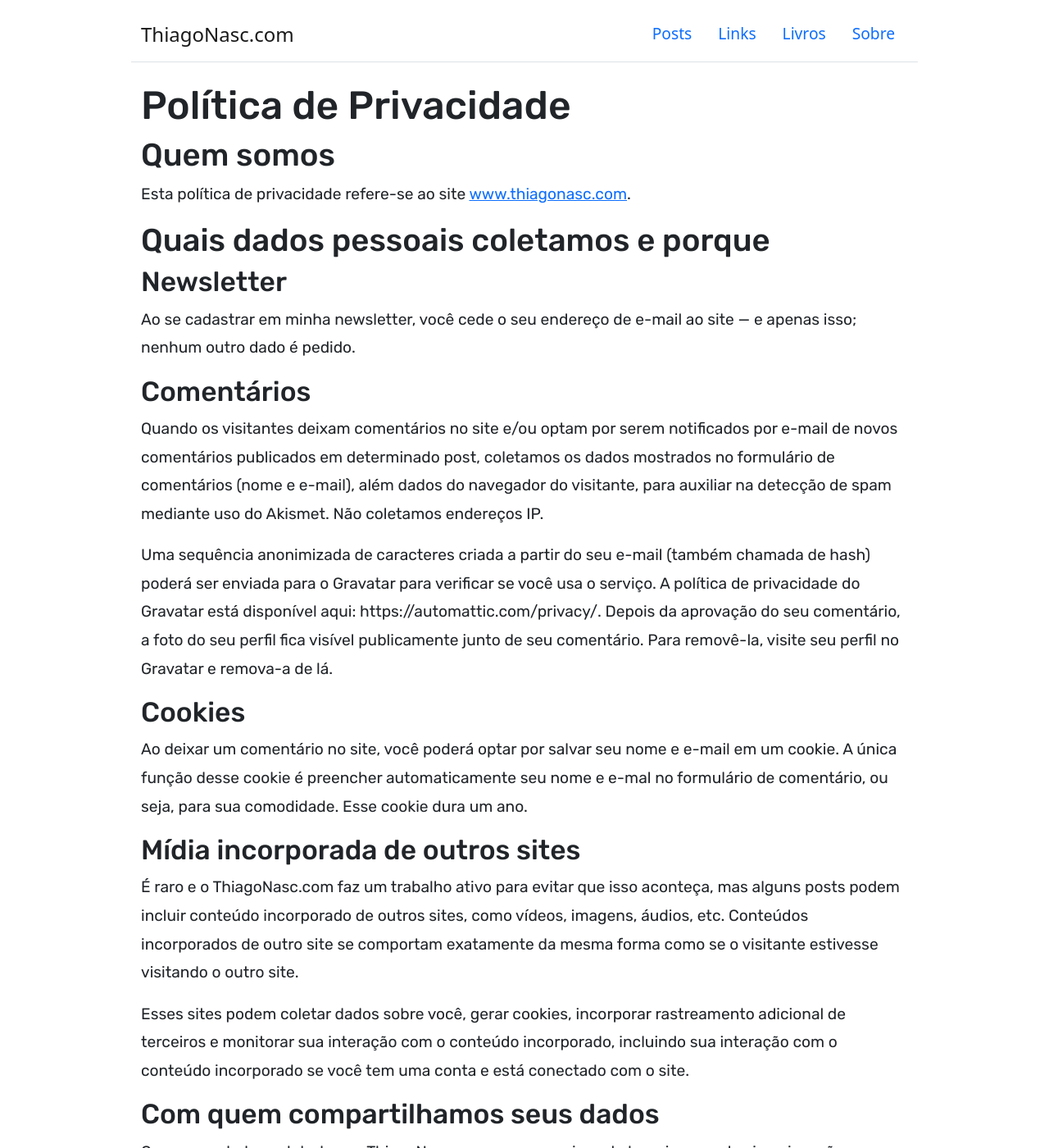
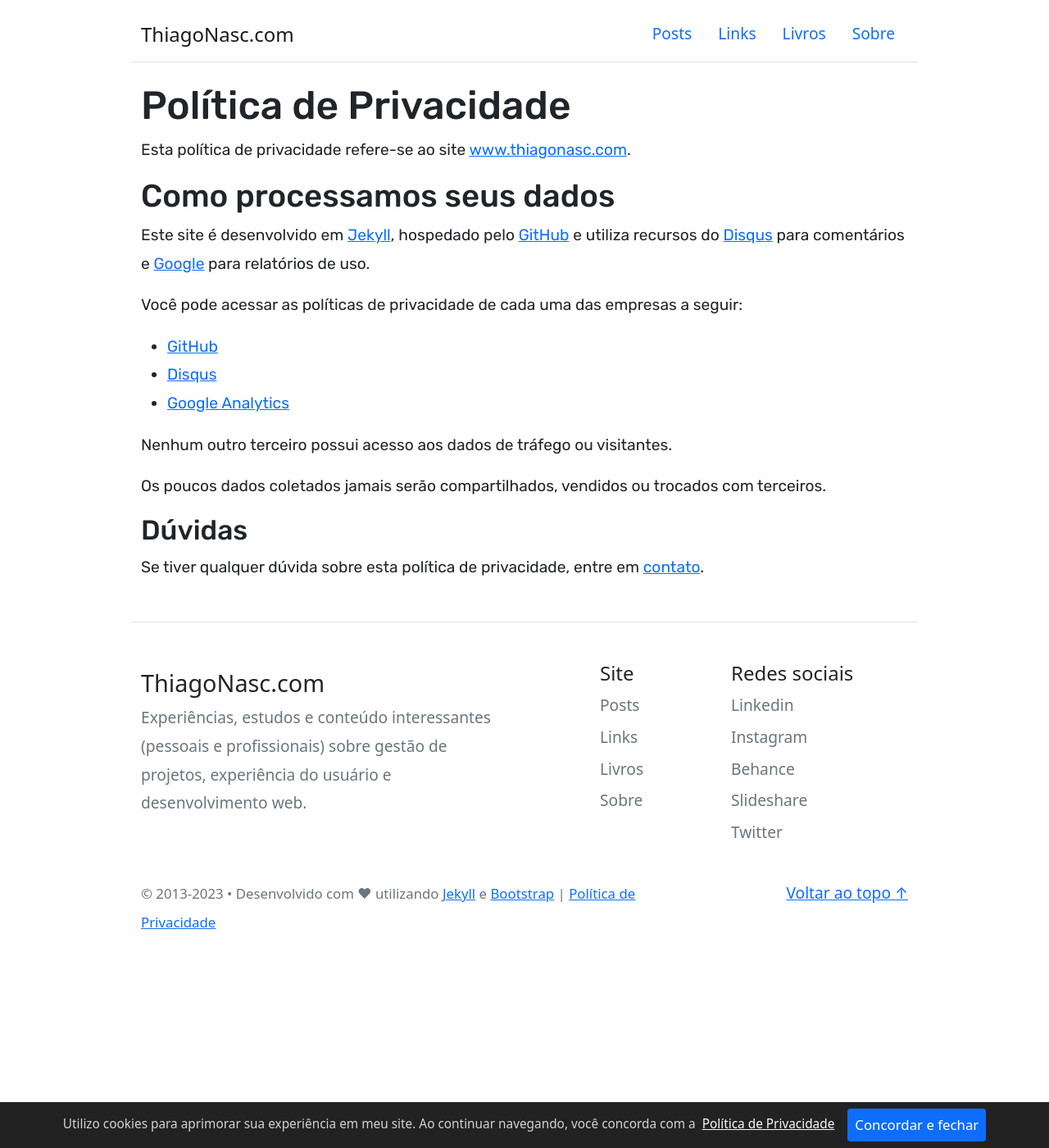
Before and after one commit to thiagonasc/thiagonasc.github.io, a Jekyll site: the page built from pages/politica-privacidade.md, in a window 1280 px wide and 1400 px high. Shown: the whole window at 82% size. Built offline with Jekyll 4.4.1, drawn with Linux system fonts in a browser that asks for light colours; some of the changed text lies outside the part shown.

Commit message:
politica de privacidade + barra de consentimento de cookies

```diff
--- /dev/null
+++ b/_includes/cookie-consent.html
@@ -0,0 +1,46 @@
+<style>
+    #cookie-notice {display: none; position: fixed; bottom: 0; width: 100%; background: #222; color: rgba(255,255,255,0.8); font-size: 0.8em;}
+    #cookie-notice a {display: inline-block; cursor: pointer; margin-left: 0.5rem;}
+    @media (max-width: 767px) {
+        #cookie-notice span {display: block; padding-top: 3px; margin-bottom: 1rem;}
+        #cookie-notice a {position: relative; bottom: 4px;}
+    }
+</style>
+<!-- <div id="cookie-notice"><span>We would like to use third party cookies and scripts to improve the functionality of this website.</span><a id="cookie-notice-accept" class="btn btn-primary btn-sm">Approve</a><a href="/privacy" class="btn btn-primary btn-sm">More info</a></div> -->
+<div class="p-2 text-center" id="cookie-notice"><span>Utilizo cookies para aprimorar sua experiência em meu site. Ao continuar navegando, você concorda com a<a class="link-light me-2" href="/politica-de-privacidade">Política de Privacidade</a></span><a id="cookie-notice-accept" class="btn btn-sm btn-primary">Concordar e fechar</a></div>
+<script>
+    function createCookie(name,value,days) {
+        var expires = "";
+        if (days) {
+            var date = new Date();
+            date.setTime(date.getTime() + (days*24*60*60*1000));
+            expires = "; expires=" + date.toUTCString();
+        }
+        document.cookie = name + "=" + value + expires + "; path=/";
+    }
+    function readCookie(name) {
+        var nameEQ = name + "=";
+        var ca = document.cookie.split(';');
+        for(var i=0;i < ca.length;i++) {
+            var c = ca[i];
+            while (c.charAt(0)==' ') c = c.substring(1,c.length);
+            if (c.indexOf(nameEQ) == 0) return c.substring(nameEQ.length,c.length);
+        }
+        return null;
+    }
+    function eraseCookie(name) {
+        createCookie(name,"",-1);
+    }
+
+    if(readCookie('cookie-notice-dismissed')=='true') {
+
+    } else {
+        document.getElementById('cookie-notice').style.display = 'block';
+    }
+    document.getElementById('cookie-notice-accept').addEventListener("click",function() {
+        createCookie('cookie-notice-dismissed','true',31);
+        document.getElementById('cookie-notice').style.display = 'none';
+        location.reload();
+    });
+
+</script>
--- a/_includes/footer.html
+++ b/_includes/footer.html
@@ -12,16 +12,15 @@
       </div>
       <div class="col-md-2 offset-md-1">
         <h5>Site</h5>
-        {%- if page_paths -%}
         <ul class="list-unstyled text-small">
-          {%- for path in page_paths -%}
-          {%- assign my_page = site.pages | where: "path", path | first -%}
-          {%- if my_page.title -%}
-          <li class="mb-1"><a class="link-secondary text-decoration-none" href="{{ my_page.url | relative_url }}">{{ my_page.title | escape }}</a></li>
+          {% for pages in site.pages %}
+          {% unless pages.excludemenu %}
+          {% if pages.title %}
+          <li class="mb-1"><a class="link-secondary text-decoration-none" href="{{ pages.url | prepend: site.baseurl }}">{{ pages.title }}</a></li>
           {%- endif -%}
+          {% endunless %}
           {%- endfor -%}
         </ul>
-        {%- endif -%}
       </div>
       <div class="col-md-3">
         <h5>Redes sociais</h5>
@@ -37,7 +36,7 @@
 
     <div class="row my-4">
       <div class="col-md-9">
-        <small class="text-muted">&copy; 2013-2021 • Desenvolvido com ♥ utilizando <a href="https://jekyllrb.com/" target="_blank" rel="noopener">Jekyll</a> e <a href="https://getbootstrap.com/" target="_blank" rel="noopener">Bootstrap</a></small>
+        <small class="text-muted">&copy; 2013-2023 • Desenvolvido com ♥ utilizando <a href="https://jekyllrb.com/" target="_blank" rel="noopener">Jekyll</a> e <a href="https://getbootstrap.com/" target="_blank" rel="noopener">Bootstrap</a> | <a href="/politica-de-privacidade">Política de Privacidade</a></small>
       </div>
       <div class="col-md-3 text-end">
         <a href="#topo">Voltar ao topo ↑</a>
@@ -47,3 +46,5 @@
 </div>
 
 <script src="{{ "/assets/js/bootstrap.bundle.min.js" | relative_url }}"></script>
+
+{% include cookie-consent.html %}
--- a/pages/politica-privacidade.md
+++ b/pages/politica-privacidade.md
@@ -5,49 +5,22 @@ permalink: 		/politica-de-privacidade/
 excludemenu:	true
 ---
 
-## Quem somos
-
 Esta política de privacidade refere-se ao site [www.thiagonasc.com](http://www.thiagonasc.com).
 
-## Quais dados pessoais coletamos e porque
+## Como processamos seus dados
 
-### Newsletter
+Este site é desenvolvido em [Jekyll](https://jekyllrb.com/){:target="_blank"}, hospedado pelo [GitHub](https://github.com/){:target="_blank"} e utiliza recursos do [Disqus](https://disqus.com/){:target="_blank"} para comentários e [Google](https://developers.google.com/analytics?hl=pt-br){:target="_blank"} para relatórios de uso.
 
-Ao se cadastrar em minha newsletter, você cede o seu endereço de e-mail ao site — e apenas isso; nenhum outro dado é pedido.
+Você pode acessar as políticas de privacidade de cada uma das empresas a seguir:
 
-### Comentários
+- [GitHub](https://docs.github.com/pt/site-policy/privacy-policies/github-privacy-statement){:target="_blank"}
+- [Disqus](https://help.disqus.com/en/articles/1717103-disqus-privacy-policy){:target="_blank"}
+- [Google Analytics](https://policies.google.com/privacy?hl=en){:target="_blank"}
 
-Quando os visitantes deixam comentários no site e/ou optam por serem notificados por e-mail de novos comentários publicados em determinado post, coletamos os dados mostrados no formulário de comentários (nome e e-mail), além dados do navegador do visitante, para auxiliar na detecção de spam mediante uso do Akismet. Não coletamos endereços IP.
+Nenhum outro terceiro possui acesso aos dados de tráfego ou visitantes.
 
-Uma sequência anonimizada de caracteres criada a partir do seu e-mail (também chamada de hash) poderá ser enviada para o Gravatar para verificar se você usa o serviço. A política de privacidade do Gravatar está disponível aqui: https://automattic.com/privacy/. Depois da aprovação do seu comentário, a foto do seu perfil fica visível publicamente junto de seu comentário. Para removê-la, visite seu perfil no Gravatar e remova-a de lá.
-
-### Cookies
-
-Ao deixar um comentário no site, você poderá optar por salvar seu nome e e-mail em um cookie. A única função desse cookie é preencher automaticamente seu nome e e-mal no formulário de comentário, ou seja, para sua comodidade. Esse cookie dura um ano.
-
-### Mídia incorporada de outros sites
-
-É raro e o ThiagoNasc.com faz um trabalho ativo para evitar que isso aconteça, mas alguns posts podem incluir conteúdo incorporado de outros sites, como vídeos, imagens, áudios, etc. Conteúdos incorporados de outro site se comportam exatamente da mesma forma como se o visitante estivesse visitando o outro site.
-
-Esses sites podem coletar dados sobre você, gerar cookies, incorporar rastreamento adicional de terceiros e monitorar sua interação com o conteúdo incorporado, incluindo sua interação com o conteúdo incorporado se você tem uma conta e está conectado com o site.
-
-### Com quem compartilhamos seus dados
-Os poucos dados coletados no ThiagoNasc.com ou em serviços de terceiros usados jamais serão compartilhados, vendidos ou trocados com terceiros.
-
-Comentários de visitantes podem ser marcados pelo Akismet, um serviço automático de detecção de spam.
-
-### Por quanto tempo mantemos os seus dados
-Se você deixar um comentário, o conteúdo do comentário e seus metadados são conservados indefinidamente.
-
-O cookie opcional para lembrar seu nome e e-mail no formulário de comentário tem validade de um ano.
-
-### Quais os seus direitos sobre seus dados
-Seu acesso e fruição deste site não gera, a princípio, quaisquer dados que guardemos.
-
-Caso opte por deixar um comentário, você pode solicitar a exclusão do mesmo enviando um e-mail.
-
-Caso tenha se inscrito na nossa newsletter, pode cancelar o recebimento tocando no link “unsubscribe” no rodapé de todas as mensagens ou solicitar o cancelamento por e-mail.
+Os poucos dados coletados jamais serão compartilhados, vendidos ou trocados com terceiros.
 
 ### Dúvidas
 
-Se tiver qualquer dúvida sobre esta política de privacidade, entre em contato.
+Se tiver qualquer dúvida sobre esta política de privacidade, entre em <a href="mailto:contato@thiagonasc.com">contato</a>.
```
Also changed, not shown: _posts/2023-07-23-produtividade-email-nova-conversa.md (+0 -12 lines), pages/04-sobre.md (+1 -1 lines).
